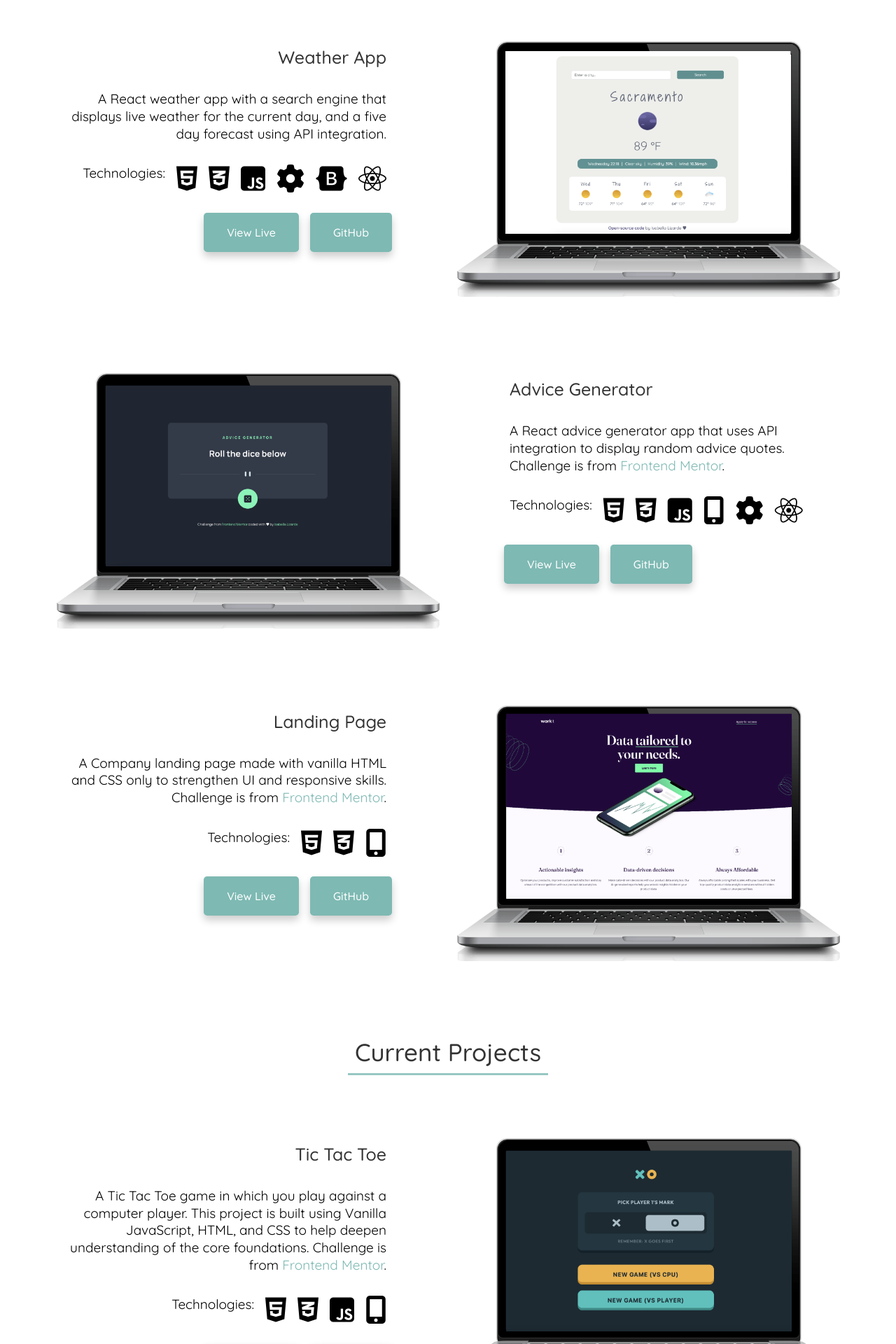
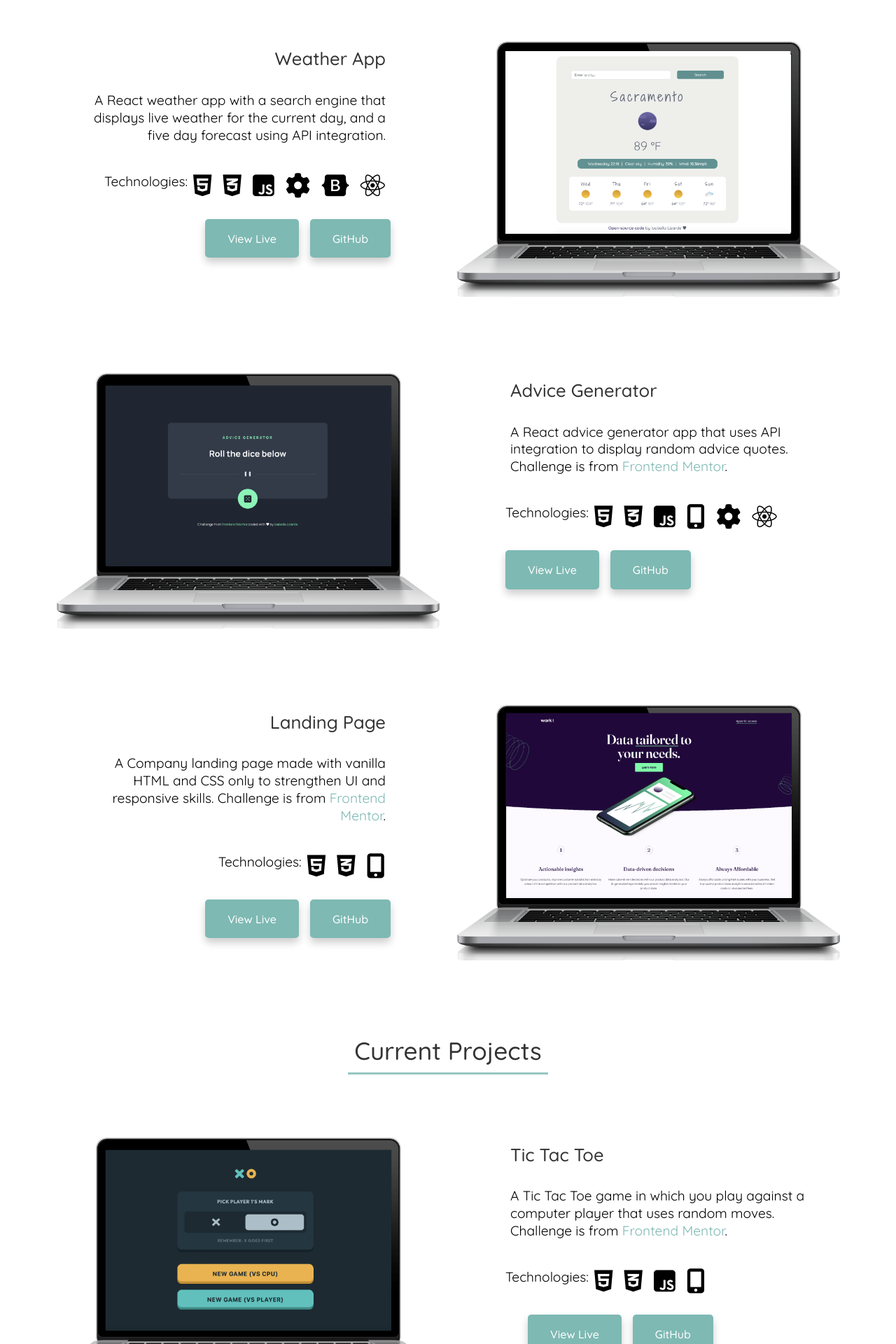
Before and after one commit to soybella/isabella-lizarde-portfolio, a React (Create React App) app: page / in a window 1280 px wide. Shown: the part 2640-4560 px from the top of the page at 70% size. Built offline with nearby package versions, Linux system fonts and the light colour scheme; a web font is replaced by a local one.

Commit message:
Updated CSS for all project sections

```diff
--- a/src/AdviceGeneratorProject.js
+++ b/src/AdviceGeneratorProject.js
@@ -95,23 +95,23 @@ export default function AdviceGeneratorProject() {
             </p>
             <div className="project-skills-icons pt-4">
               <ul className="d-flex p-0 justify-content-start">
-                <p className="p-2">Technologies: </p>
-                <li className="skills-icon p-2">
+                <p className="pt-2">Technologies: </p>
+                <li className="skills-icon">
                   <i className="fa-brands fa-html5"></i>
                 </li>
-                <li className="skills-icon p-2">
+                <li className="skills-icon">
                   <i className="fa-brands fa-css3-alt"></i>
                 </li>
-                <li className="skills-icon p-2">
+                <li className="skills-icon">
                   <i className="fa-brands fa-square-js"></i>
                 </li>
-                <li className="skills-icon p-2">
+                <li className="skills-icon">
                   <i class="fa-solid fa-mobile-screen-button"></i>
                 </li>
-                <li className="skills-icon p-2">
+                <li className="skills-icon">
                   <i className="fa-solid fa-gear"></i>
                 </li>
-                <li className="skills-icon p-2">
+                <li className="skills-icon">
                   <i className="fa-brands fa-react"></i>
                 </li>
               </ul>
--- a/src/DictionaryProject.js
+++ b/src/DictionaryProject.js
@@ -75,25 +75,25 @@ export default function DictionaryProject() {
               integration to display the definition of a word with a gallery of
               photos.
             </p>
-            <div className="project-skills-icons pt-4">
+            <div className="project-skills-icons">
               <ul className="d-flex p-0 justify-content-start">
-                <p className="p-2">Technologies: </p>
-                <li className="skills-icon p-2">
+                <p className="pt-2">Technologies: </p>
+                <li className="skills-icon">
                   <i className="fa-brands fa-html5"></i>
                 </li>
-                <li className="skills-icon p-2">
+                <li className="skills-icon">
                   <i className="fa-brands fa-css3-alt"></i>
                 </li>
-                <li className="skills-icon p-2">
+                <li className="skills-icon">
                   <i className="fa-brands fa-square-js"></i>
                 </li>
-                <li className="skills-icon p-2">
+                <li className="skills-icon">
                   <i className="fa-solid fa-gear"></i>
                 </li>
-                <li className="skills-icon p-2">
+                <li className="skills-icon">
                   <i className="fa-brands fa-bootstrap"></i>
                 </li>
-                <li className="skills-icon p-2">
+                <li className="skills-icon">
                   <i className="fa-brands fa-react"></i>
                 </li>
               </ul>
--- a/src/LandingPageProject.js
+++ b/src/LandingPageProject.js
@@ -24,14 +24,14 @@ export default function LandingPageProject() {
             </p>
             <div className="project-skills-icons pt-4">
               <ul className="d-flex p-0 justify-content-end">
-                <p className="p-2">Technologies: </p>
-                <li className="skills-icon p-2">
+                <p className="pt-2">Technologies: </p>
+                <li className="skills-icon">
                   <i className="fa-brands fa-html5"></i>
                 </li>
-                <li className="skills-icon p-2">
+                <li className="skills-icon">
                   <i className="fa-brands fa-css3-alt"></i>
                 </li>
-                <li className="skills-icon p-2">
+                <li className="skills-icon">
                   <i class="fa-solid fa-mobile-screen-button"></i>
                 </li>
               </ul>
--- a/src/Projects.css
+++ b/src/Projects.css
@@ -1,9 +1,15 @@
 .Projects h2 {
-  font-size: 35px;
+  font-size: clamp(1.5rem, 1rem + 2.5vw, 2.2rem);
 }
 
 .Projects i {
-  font-size: 40px;
+  font-size: clamp(1.5rem, 1rem + 1.5vw, 2.5rem);
+  padding: 0.2em;
+  border: 1px solid white;
+}
+
+.Projects .project-skills-icons {
+  border: 1px solid white;
 }
 
 .Projects .challenge-link,
@@ -13,98 +19,66 @@
 }
 
 .Projects .portfolio-project-image {
+  display: flex;
+  max-inline-size: 100%;
   box-shadow: none;
-}
-
-.Projects .project-description p {
-  font-size: 22px;
 }
 
 .Projects .project-button {
   list-style: none;
-  padding-top: 10px;
+  padding-block-start: 0.7em;
 }
 
 .Projects .project-button .button-link {
-  padding: 20px 35px;
+  padding: 1.3em 2.2em;
+}
+
+.Projects .project-description {
+  border: 1px solid white;
 }
 
 .Projects .TravelProject .project-description,
 .Projects .DictionaryProject .project-description,
-.Projects .AdviceGeneratorProject .project-description {
-  padding-left: 80px;
-  padding-right: 0;
+.Projects .AdviceGeneratorProject .project-description,
+.Projects .TicTacToeProject .project-description {
+  padding-inline-start: 5em;
+  padding-inline-end: 2em;
 }
 
 .Projects .LandingPageProject .project-description,
-.Projects .WeatherProject .project-description,
-.Projects .TicTacToeProject .project-description {
-  padding-right: 80px;
-}
-
-.Projects .project-description {
-  display: flex;
-  justify-content: center;
-  align-items: center;
-  border-radius: 10px;
+.Projects .WeatherProject .project-description {
+  padding-inline-end: 5em;
+  padding-inline-start: 2em;
 }
 
 .Projects .projects-container {
-  display: flex;
-  justify-content: center;
-  align-items: center;
-  margin-top: 80px;
-  margin-bottom: 90px;
+  margin-block-start: 5rem;
+  margin-block-end: 5.6rem;
 }
 
-@media (max-width: 1400px) {
-  .Projects h2 {
-    font-size: 35px;
-  }
-
+@media (width <= 87.5rem) {
   .Projects .project-button .button-link {
-    padding: 18px 33px;
+    padding: 1.1rem 2rem;
   }
 
   .Projects .project-description h3 {
-    font-size: 25px;
-  }
-
-  .Projects .project-description p {
-    font-size: 19px;
+    font-size: 1.6rem;
   }
 
   .Projects .project-skills-icons {
-    padding-top: 16px !important;
-  }
-
-  .Projects .projects-img-icon img {
-    height: 50px;
-    width: auto;
-    border: none;
-    box-shadow: none;
-    margin-left: 6px;
-    margin-top: 3px;
+    padding-top: 16px;
   }
 }
 
 @media (max-width: 1200px) {
-  .Projects h2 {
-    font-size: 27px;
-  }
-
-  .Projects i {
-    font-size: 30px;
-  }
-
   .Projects .project-description h3 {
     font-size: 20px;
     margin: 0;
   }
 
-  .Projects .project-description p {
+  /* .Projects .project-description p {
     font-size: 17px;
-  }
+  } */
 
   .Projects .project-button {
     padding: 0;
@@ -154,6 +128,14 @@
     width: 100%;
   }
 
+  /* .Projects .row > * {
+    flex-shrink: 0;
+    justify-content: center;
+    align-items: center;
+    margin: auto;
+    display: block;
+  } */
+
   .Projects .portfolio-project-image {
     display: flex;
     width: 100%;
--- a/src/TicTacToeProject.js
+++ b/src/TicTacToeProject.js
@@ -7,13 +7,18 @@ export default function TicTacToeProject() {
     <article className="TicTacToeProject">
       <section className="container projects-container">
         <div className="row">
+          <div className="col-md-6 portfolio-project-image d-md-block">
+            <img
+              src={ticTacToeProject}
+              className="img-fluid portfolio-project-image border-0"
+              alt="#"
+            />
+          </div>
           <article className="col-lg-6 d-none d-lg-block project-description">
-            <h3 className="p-2 mb-3 text-end">Tic Tac Toe</h3>
-            <p className="p-2 m-0 text-end">
-              A Tic Tac Toe game in which you play against a computer player.
-              This project is built using Vanilla JavaScript, HTML, and CSS to
-              help deepen understanding of the core foundations. Challenge is
-              from{" "}
+            <h3 className="p-2 mb-3 text-start">Tic Tac Toe</h3>
+            <p className="p-2 m-0 text-start">
+              A Tic Tac Toe game in which you play against a computer player
+              that uses random moves. Challenge is from{" "}
               <a
                 href="https://www.frontendmentor.io/challenges/advice-generator-app-QdUG-13db"
                 className="challenge-link"
@@ -25,22 +30,22 @@ export default function TicTacToeProject() {
               .
             </p>
             <div className="project-skills-icons pt-4">
-              <ul className="d-flex p-0 justify-content-end">
-                <p className="p-2">Technologies: </p>
-                <li className="skills-icon p-2">
+              <ul className="d-flex p-0 justify-content-start">
+                <p className="pt-2">Technologies: </p>
+                <li className="skills-icon">
                   <i className="fa-brands fa-html5"></i>
                 </li>
-                <li className="skills-icon p-2">
+                <li className="skills-icon">
                   <i className="fa-brands fa-css3-alt"></i>
                 </li>
-                <li className="skills-icon p-2">
+                <li className="skills-icon">
                   <i className="fa-brands fa-square-js"></i>
                 </li>
-                <li className="skills-icon p-2">
+                <li className="skills-icon">
                   <i class="fa-solid fa-mobile-screen-button"></i>
                 </li>
               </ul>
-              <ul className="d-flex justify-content-end project-button">
+              <ul className="d-flex justify-content-start project-button">
                 <li className="project-button pe-3">
                   <a
                     href="https://isabellalizarde-tic-tac-toe.netlify.app"
@@ -66,19 +71,18 @@ export default function TicTacToeProject() {
               </ul>
             </div>
           </article>
-          <div className="col-md-6 portfolio-project-image d-md-block">
+          {/* <div className="col-md-6 portfolio-project-image d-md-block">
             <img
               src={ticTacToeProject}
               className="img-fluid portfolio-project-image border-0"
               alt="#"
             />
-          </div>
+          </div> */}
           <article className="responsive-project-description d-sm-block d-lg-none project-description pt-3">
             <h3 className="mt-3">Tic Tac Toe</h3>
             <p className="p-2 m-3 text-center">
-              A Tic Tac Toe game in which you play against the computer. Vanilla
-              JavaScript, HTML, and CSS, are used to build this project to help
-              deepen understanding of core foundations. Challenge is from{" "}
+              A Tic Tac Toe game in which you play against a computer player
+              that uses random moves. Challenge is from{" "}
               <a
                 href="https://www.frontendmentor.io/challenges/advice-generator-app-QdUG-13db"
                 className="challenge-link"
--- a/src/WeatherProject.js
+++ b/src/WeatherProject.js
@@ -16,23 +16,23 @@ export default function WeatherProject() {
             </p>
             <div className="project-skills-icons pt-4">
               <ul className="d-flex p-0 justify-content-end">
-                <p className="p-2">Technologies: </p>
-                <li className="skills-icon p-2">
+                <p className="pt-2">Technologies: </p>
+                <li className="skills-icon">
                   <i className="fa-brands fa-html5"></i>
                 </li>
-                <li className="skills-icon p-2">
+                <li className="skills-icon">
                   <i className="fa-brands fa-css3-alt"></i>
                 </li>
-                <li className="skills-icon p-2">
+                <li className="skills-icon">
                   <i className="fa-brands fa-square-js"></i>
                 </li>
-                <li className="skills-icon p-2">
+                <li className="skills-icon">
                   <i className="fa-solid fa-gear"></i>
                 </li>
-                <li className="skills-icon p-2">
+                <li className="skills-icon">
                   <i className="fa-brands fa-bootstrap"></i>
                 </li>
-                <li className="skills-icon p-2">
+                <li className="skills-icon">
                   <i className="fa-brands fa-react"></i>
                 </li>
               </ul>
```
